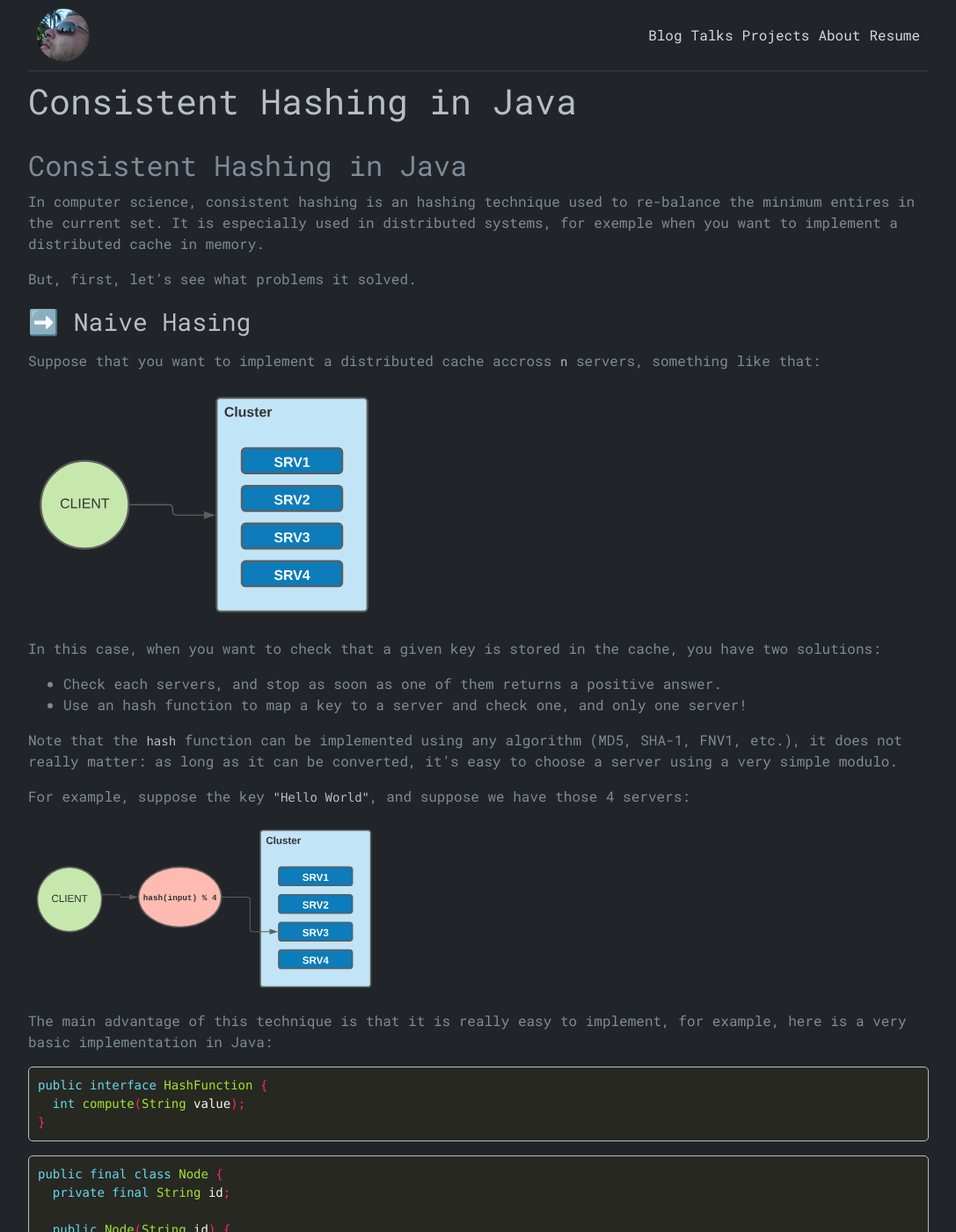
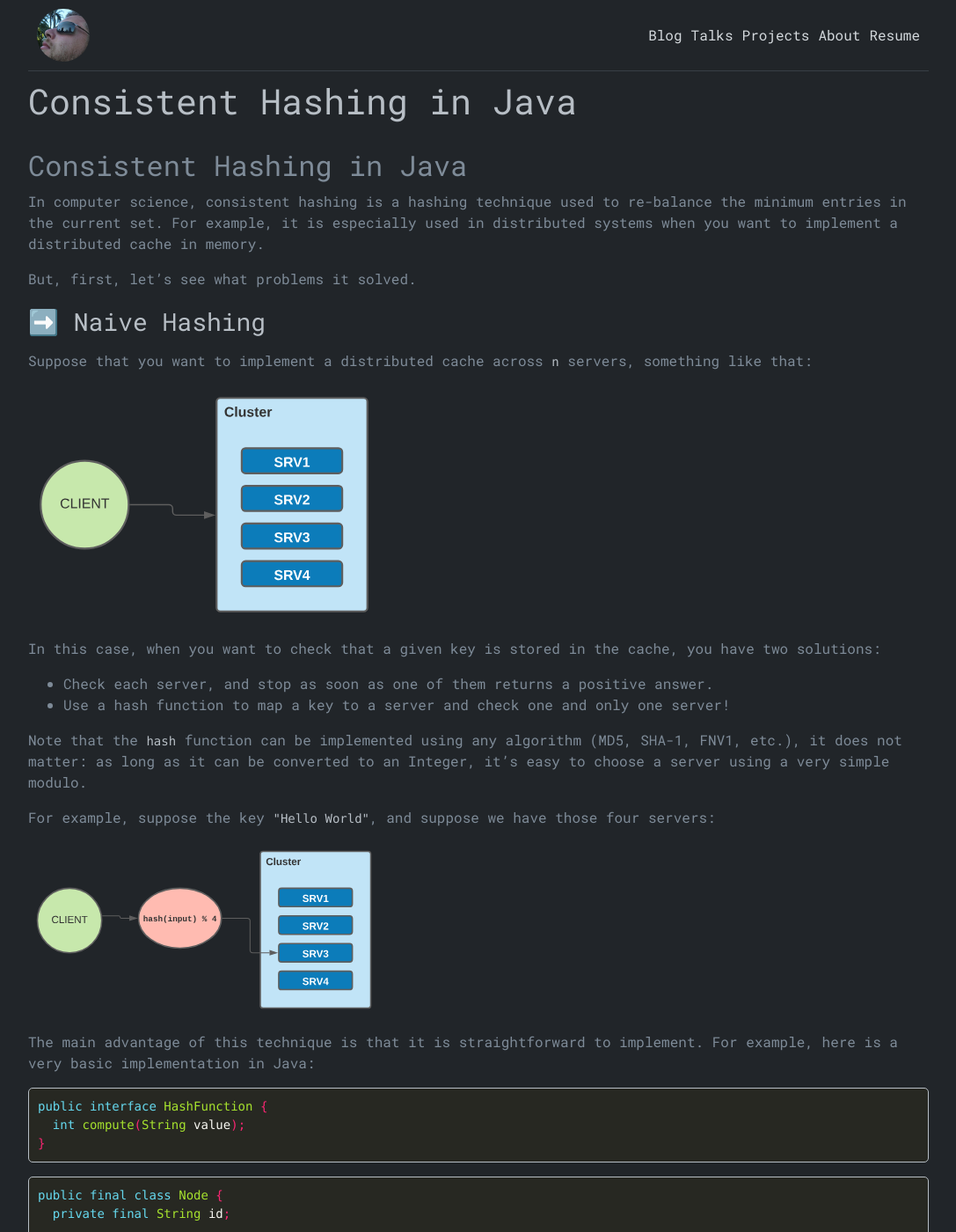
Before and after one commit to mjeanroy/mjeanroy.github.io, a Jekyll site: the page built from _posts/2021-08-21-consistent-hashing-in-java.md, in a window 1280 px wide and 1400 px high. Shown: the whole window at 88% size, without its empty margins (96-1183 px from the left). Built offline with Jekyll 4.4.1, drawn with Linux system fonts in a browser that asks for light colours; some of the changed text lies outside the part shown.

Commit message:
Fix typo

````diff
--- a/_posts/2021-08-21-consistent-hashing-in-java.md
+++ b/_posts/2021-08-21-consistent-hashing-in-java.md
@@ -6,29 +6,29 @@ tags: ['java', 'Algorithms']
 
 ## Consistent Hashing in Java
 
-In computer science, consistent hashing is an hashing technique used to re-balance the minimum entires in the current set.
-It is especially used in distributed systems, for exemple when you want to implement a distributed cache in memory.
+In computer science, consistent hashing is a hashing technique used to re-balance the minimum entries in the current set.
+For example, it is especially used in distributed systems when you want to implement a distributed cache in memory.
 
 But, first, let's see what problems it solved.
 
-### ➡️ Naive Hasing
+### ➡️ Naive Hashing
 
-Suppose that you want to implement a distributed cache accross `n` servers, something like that:
+Suppose that you want to implement a distributed cache across `n` servers, something like that:
 
 <img src="/static/blog/consistent-hashing/01.svg" width="400" style="margin: 0"/>
 
 In this case, when you want to check that a given key is stored in the cache, you have two solutions:
 
-- Check each servers, and stop as soon as one of them returns a positive answer.
-- Use an hash function to map a key to a server and check one, and only one server!
+- Check each server, and stop as soon as one of them returns a positive answer.
+- Use a hash function to map a key to a server and check one and only one server!
 
-Note that the `hash` function can be implemented using any algorithm (MD5, SHA-1, FNV1, etc.), it does not really matter: as long as it can be converted, it's easy to choose a server using a very simple modulo.
+Note that the `hash` function can be implemented using any algorithm (MD5, SHA-1, FNV1, etc.), it does not matter: as long as it can be converted to an Integer, it's easy to choose a server using a very simple modulo.
 
-For example, suppose the key `"Hello World"`, and suppose we have those 4 servers:
+For example, suppose the key `"Hello World"`, and suppose we have those four servers:
 
 <img src="/static/blog/consistent-hashing/02.svg" width="400" style="margin: 0"/>
 
-The main advantage of this technique is that it is really easy to implement, for example, here is a very basic implementation in Java:
+The main advantage of this technique is that it is straightforward to implement. For example, here is a very basic implementation in Java:
 
 ```java
 public interface HashFunction {
@@ -75,7 +75,7 @@ And that's it!
 
 BUT: the main problem with this solution is when you need to add/remove node: when this happens, you have to re-map (or invalidate) almost all the keys!
 
-The solution to this problem is: **consistent hashing**
+The solution to this problem is: **consistent hashing**.
 
 ### ➡️ Consistent Hashing
 
@@ -173,19 +173,19 @@ Let's see how it works:
 👉 An alternative would be to implement the ring using a sorted list, in this case:
   - Adding can be implemented in `O(n)`
   - Removing a node can be implemented in `O(n)`
-  - Finding node can be implemented in `O(log n)` (using a simple binary lookup).
+  - Finding a node can be implemented in `O(log n)` (using a simple binary lookup).
 
-Even if I did not implement node addition / removal in this example, I chose to use a `TreeMap` because it seems more efficient :)
+Even if I did not implement node addition/removal in this example, I chose to use a `TreeMap` because it seems more efficient :)
 
 ### ➡️ Going Further
 
-Consistent Hashing is a really great technique to have in your "besace" if you work on a distributed system.
+Consistent Hashing is a great technique to have in your "besace" if you work on a distributed system.
 
-The implementation above is very simple, if you want to go further, I suggest you to:
+The implementation above is straightforward. If you want to go further, I suggest you to:
 
-- Implement node addition / removal
+- Implement node addition/removal
 - Implement virtual nodes*
 
-_Virtual nodes is a technique where we can add, for any node in the ring, additional "virtual" nodes (node that does not really exists, but "points" to the real node), the idea being to adjust & balance key mapping across the ring_
+_Virtual nodes is a technique where we can add, for any node in the ring, additional "virtual" nodes (node that does not exist, but "points" to the actual node), the idea being to adjust & balance key mapping across the ring_
 
 Or, if you want to take a look, checkout my [GitHub project](https://github.com/mjeanroy/consistent-hashing-4j) where I implemented all of this and let me know what you think :)
````
Also changed, not shown: other parts of _posts/2021-08-21-consistent-hashing-in-java.md (+5 -5 lines).
